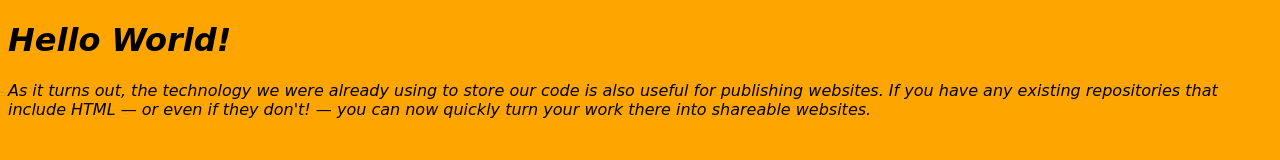
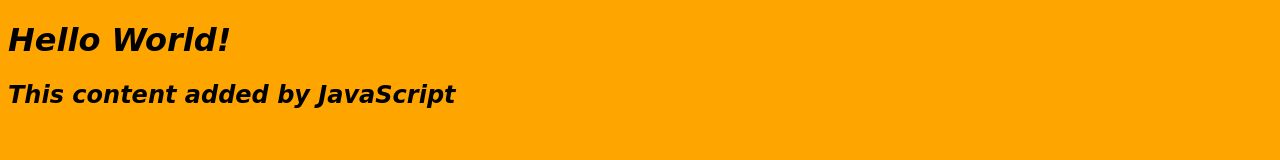
Before and after one commit to matthew-j-roche/mattsite, a plain HTML site: page index.html in a window 1280 px wide. Drawn offline with Linux system fonts and the light colour scheme.

Commit message:
add script.js, connect to index.html

```diff
--- a/index.html
+++ b/index.html
@@ -6,6 +6,6 @@
   </head>
   <body>
     <h1>Hello World!</h1>
-    <p>As it turns out, the technology we were already using to store our code is also useful for publishing websites. If you have any existing repositories that include HTML — or even if they don't! — you can now quickly turn your work there into shareable websites.</p>
+    <script src="script.js"></script>
   </body>
 </html>
--- /dev/null
+++ b/script.js
@@ -0,0 +1,3 @@
+const h2 = document.createElement("h2");
+h2.textContent = "This content added by JavaScript";
+document.querySelector("body").appendChild(h2);
```
